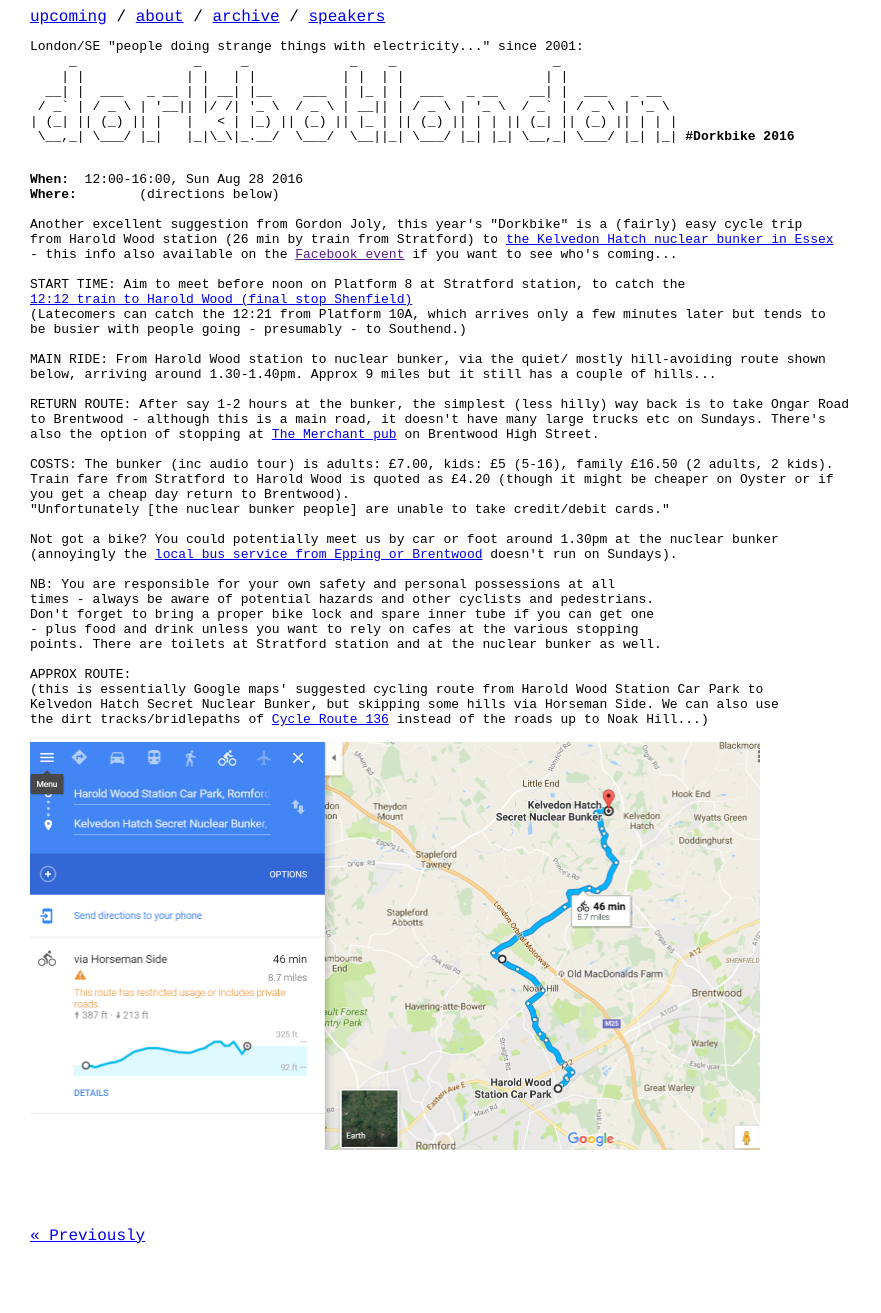
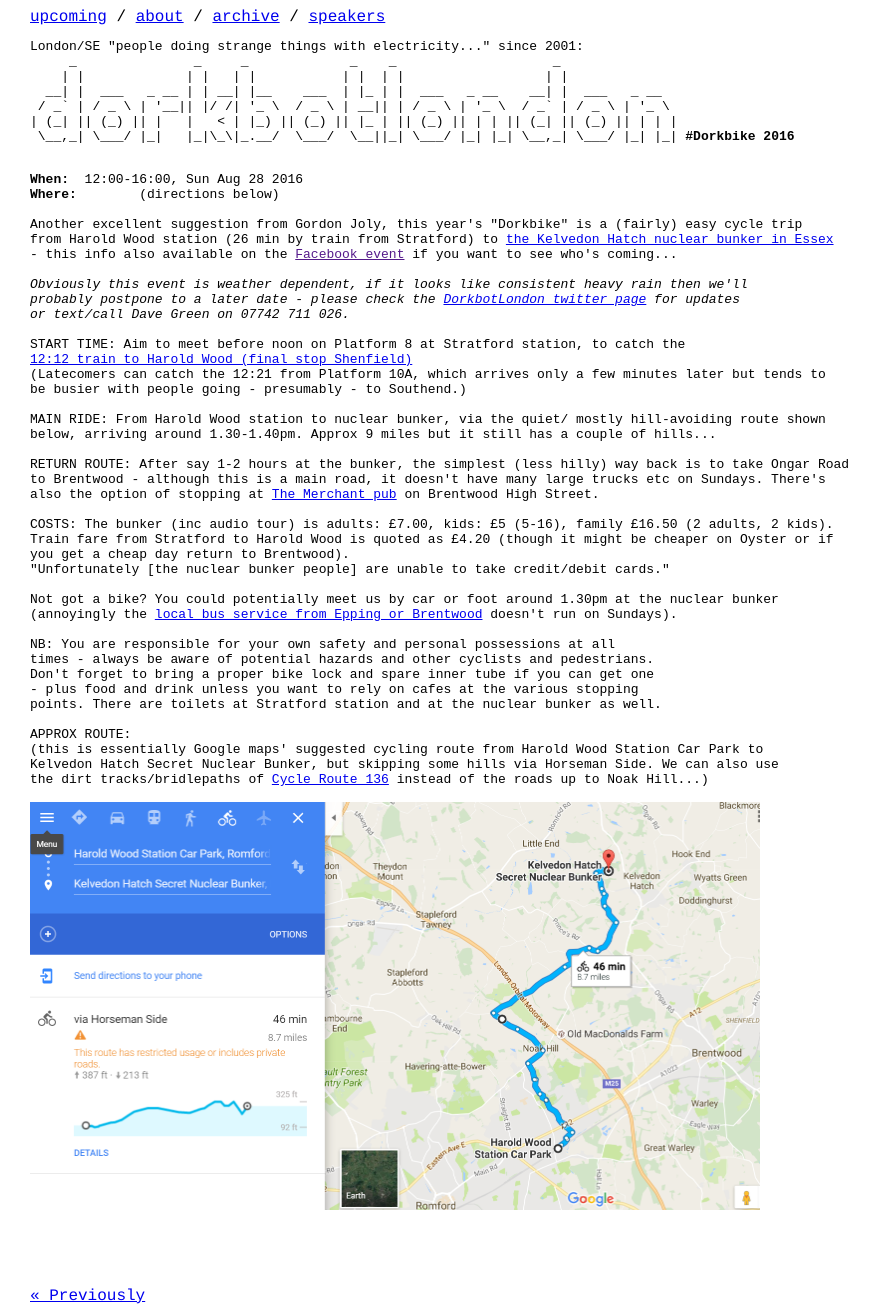
Before and after one commit to dorkbotlondon/dorkbotlondon.github.io, a Jekyll site: the page built from _posts/2016-08-28-dorkbike-2016.html, in a window 1280 px wide. Shown: the whole page, without its empty margins (0-881 px from the left). Built offline with Jekyll 4.4.1, drawn with Linux system fonts in a browser that asks for light colours; Markdown is read by kramdown in place of the engine named in the settings; before the commit the page ends 1253 px from its top, so only the background shows below that.

Commit message:
Update 2016-08-28-dorkbike-2016.html

```diff
--- a/_posts/2016-08-28-dorkbike-2016.html
+++ b/_posts/2016-08-28-dorkbike-2016.html
@@ -9,6 +9,10 @@
 Another excellent suggestion from Gordon Joly, this year's "Dorkbike" is a (fairly) easy cycle trip
 from Harold Wood station (26 min by train from Stratford) to <a href="http://www.secretnuclearbunker.com/secret-nuclear-bunker-admissions.php/">the Kelvedon Hatch nuclear bunker in Essex</a>
 - this info also available on the <a href="">Facebook event</a> if you want to see who's coming...
+
+<i>Obviously this event is weather dependent, if it looks like consistent heavy rain then we'll
+probably postpone to a later date - please check the <a href="https://twitter.com/DorkbotLondon">DorkbotLondon twitter page</a> for updates
+or text/call Dave Green on 07742 711 026.</i>
 
 START TIME: Aim to meet before noon on Platform 8 at Stratford station, to catch the
 <a href="http://ojp.nationalrail.co.uk/service/timesandfares/SRA/HRO/280816/1200/dep#outwardJump">12:12 train to Harold Wood (final stop Shenfield)</a>
```
